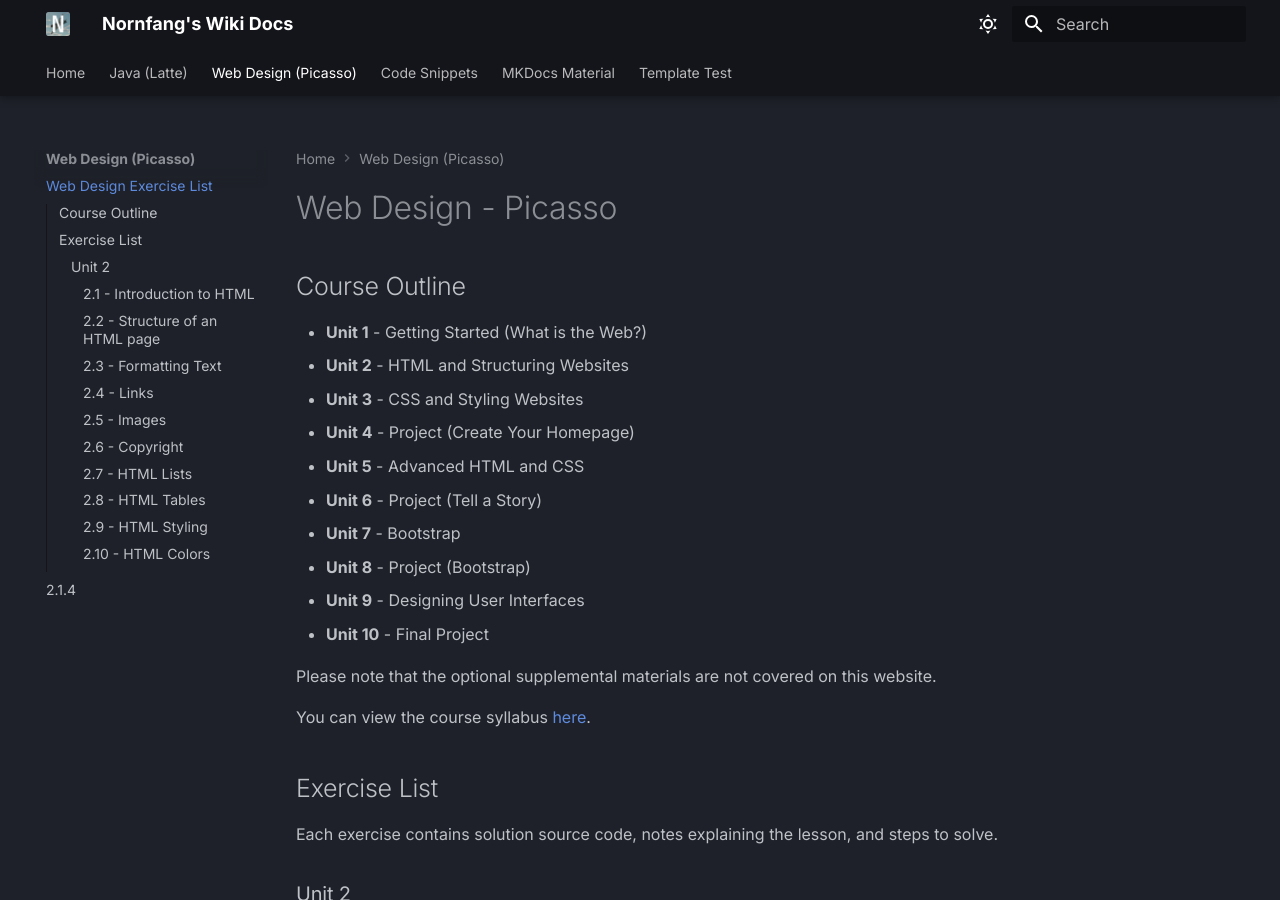
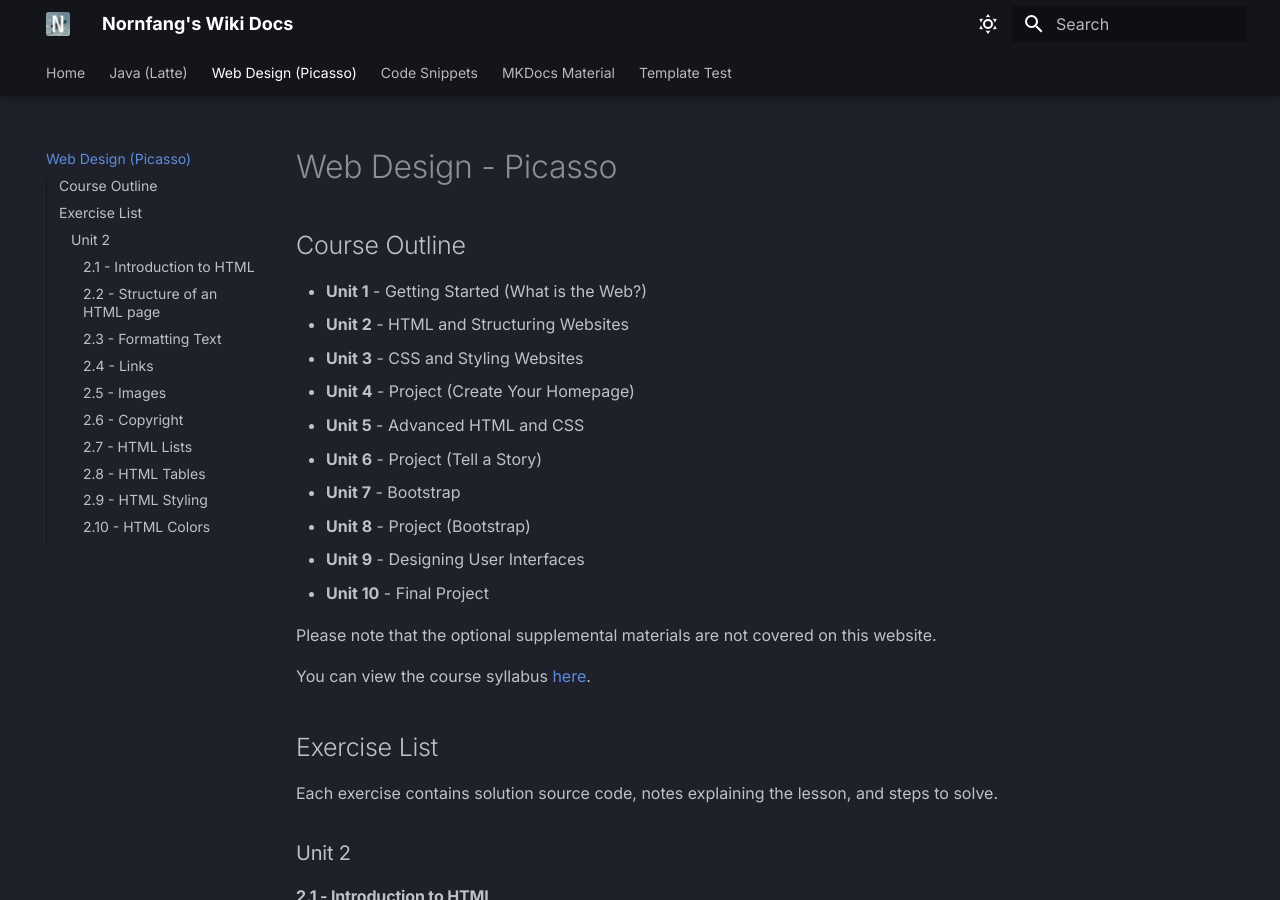
Before and after one commit to nornfang058/wiki-docs, an MkDocs documentation site: the page built from docs/web-picasso.md, in a window 1280 px wide and 900 px high. Built offline with MkDocs 1.6.1 and Material for MkDocs 9.7.7, drawn with Linux system fonts in a browser that asks for light colours.

Commit message:
Fixed file naming.

```diff
--- a/docs/web-picasso.md
+++ b/docs/web-picasso.md
@@ -23,7 +23,7 @@
 
 #### 2.1 - Introduction to HTML
 * :material-file-document: [2.1.3 - Our First HTML Page]()
-* :material-pencil: [2.1.4 - Say Hello](web-picasso/2.1.4/index.html)
+* :material-pencil: [2.1.4 - Say Hello](/wiki-docs/web-picasso/2.1.4/)
 #### 2.2 - Structure of an HTML page
 * :material-file-document: [2.2.3 - HTML Template]()
 * :material-file-document: [2.2.4 - Hello World Page]()
--- a/mkdocs.yml
+++ b/mkdocs.yml
@@ -70,9 +70,7 @@
 nav:
   - Home: index.md
   - Java (Latte): java-latte.md
-  - Web Design (Picasso):
-    - Web Design Exercise List: web-picasso.md
-    - 2.1.4: 2.1.4.md
+  - Web Design (Picasso): web-picasso.md
   - Code Snippets: snippets.md
   - MKDocs Material: mkdocs-material.md
   - Template Test: web-picasso/2.1.4.md
```
